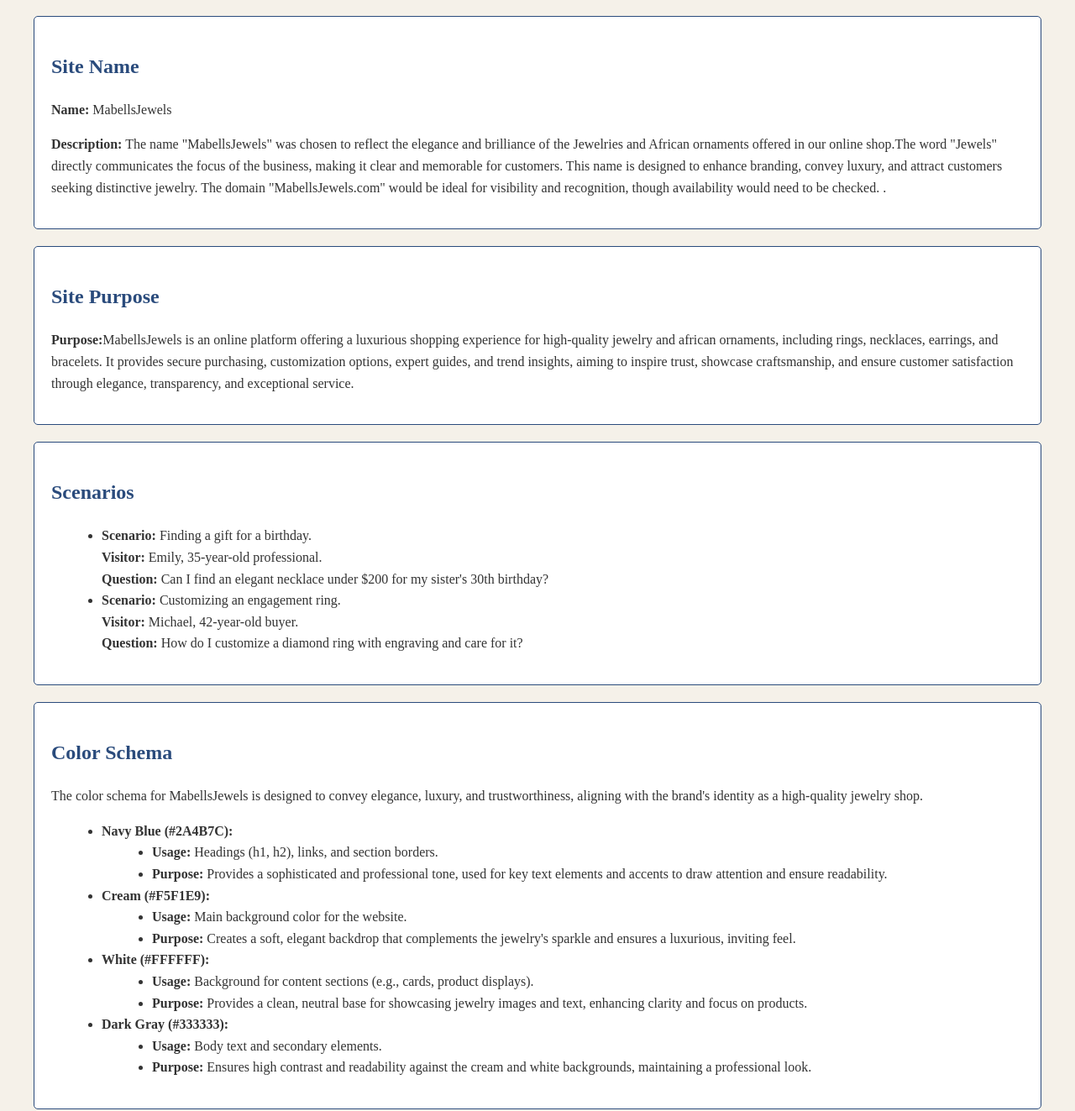
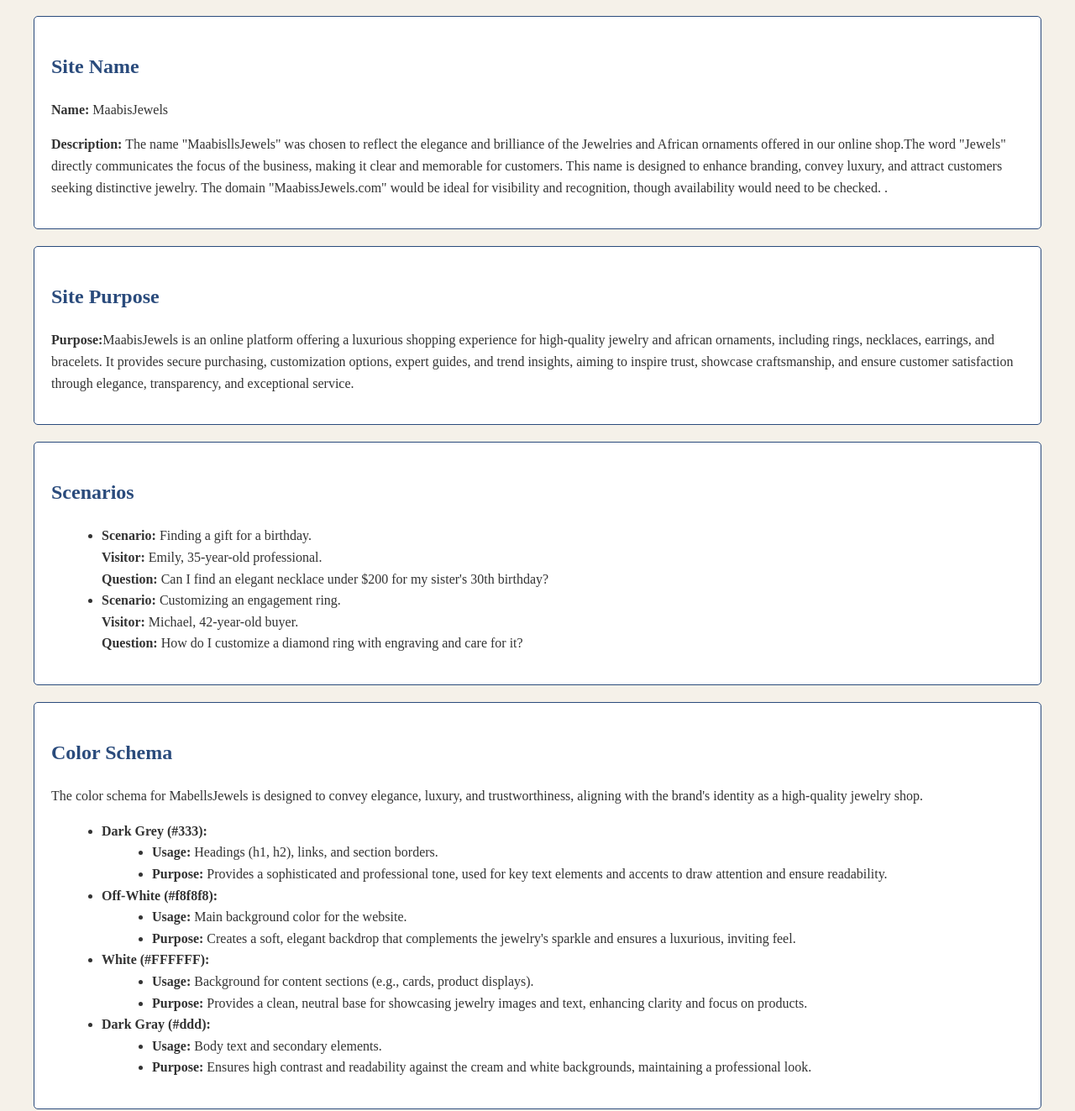
Before and after one commit to TeyeJeff/wdd131, a plain HTML site: page project/siteplan.html in a window 1280 px wide. Shown: the part 94-1417 px from the top of the page at 84% size. Drawn offline with Linux system fonts and the light colour scheme.

Commit message:
siteplan updated

```diff
--- a/project/siteplan.html
+++ b/project/siteplan.html
@@ -4,7 +4,7 @@
     <meta charset="UTF-8">
     <meta name="viewport" content="width=device-width, initial-scale=1.0">
     <title>Mabell's Jewelries</title>
-     <meta name="description" content="A site plan page about MabellsJewels online store">
+     <meta name="description" content="A site plan page about MaabisJewels online store">
     <meta name="author" content="Teye Nathaniel Jeff">
     <link rel="preconnect" href="https://fonts.googleapis.com">
     <link rel="preconnect" href="https://fonts.gstatic.com" crossorigin>
@@ -15,13 +15,13 @@
     <h1>Site Plan</h1>
     <section class="site-info">
         <h2>Site Name</h2>
-        <p><strong>Name:</strong> MabellsJewels</p>
-        <p><strong>Description:</strong> The name "MabellsJewels" was chosen to reflect the elegance and brilliance of the Jewelries and African ornaments offered in our online shop.The word "Jewels" directly communicates the focus of the business, making it clear and memorable for customers.
-             This name is designed to enhance branding, convey luxury, and attract customers seeking distinctive jewelry. The domain "MabellsJewels.com" would be ideal for visibility and recognition, though availability would need to be checked. .</p>
+        <p><strong>Name:</strong> MaabisJewels</p>
+        <p><strong>Description:</strong> The name "MaabisllsJewels" was chosen to reflect the elegance and brilliance of the Jewelries and African ornaments offered in our online shop.The word "Jewels" directly communicates the focus of the business, making it clear and memorable for customers.
+             This name is designed to enhance branding, convey luxury, and attract customers seeking distinctive jewelry. The domain "MaabissJewels.com" would be ideal for visibility and recognition, though availability would need to be checked. .</p>
     </section>
      <section class="site-purpose">
         <h2>Site Purpose</h2>
-        <p><strong>Purpose:</strong>MabellsJewels is an online platform offering a luxurious shopping experience for high-quality jewelry and african ornaments, including rings, necklaces, earrings, and bracelets. It provides secure purchasing, customization options, expert guides, and trend insights, aiming to inspire trust, showcase craftsmanship, and ensure customer satisfaction through elegance, transparency, and exceptional service. </p>
+        <p><strong>Purpose:</strong>MaabisJewels is an online platform offering a luxurious shopping experience for high-quality jewelry and african ornaments, including rings, necklaces, earrings, and bracelets. It provides secure purchasing, customization options, expert guides, and trend insights, aiming to inspire trust, showcase craftsmanship, and ensure customer satisfaction through elegance, transparency, and exceptional service. </p>
      </section>
          <section class="scenarios">
         <h2>Scenarios</h2>
@@ -43,14 +43,14 @@
         <p>The color schema for MabellsJewels is designed to convey elegance, luxury, and trustworthiness, aligning with the brand's identity as a high-quality jewelry shop.</p>
         <ul>
             <li>
-                <strong>Navy Blue (#2A4B7C):</strong>
+                <strong>Dark Grey (#333):</strong>
                 <ul>
                     <li><strong>Usage:</strong> Headings (h1, h2), links, and section borders.</li>
                     <li><strong>Purpose:</strong> Provides a sophisticated and professional tone, used for key text elements and accents to draw attention and ensure readability.</li>
                 </ul>
             </li>
             <li>
-                <strong>Cream (#F5F1E9):</strong>
+                <strong>Off-White (#f8f8f8):</strong>
                 <ul>
                     <li><strong>Usage:</strong> Main background color for the website.</li>
                     <li><strong>Purpose:</strong> Creates a soft, elegant backdrop that complements the jewelry's sparkle and ensures a luxurious, inviting feel.</li>
@@ -64,7 +64,7 @@
                 </ul>
             </li>
             <li>
-                <strong>Dark Gray (#333333):</strong>
+                <strong>Dark Gray (#ddd):</strong>
                 <ul>
                     <li><strong>Usage:</strong> Body text and secondary elements.</li>
                     <li><strong>Purpose:</strong> Ensures high contrast and readability against the cream and white backgrounds, maintaining a professional look.</li>
```
